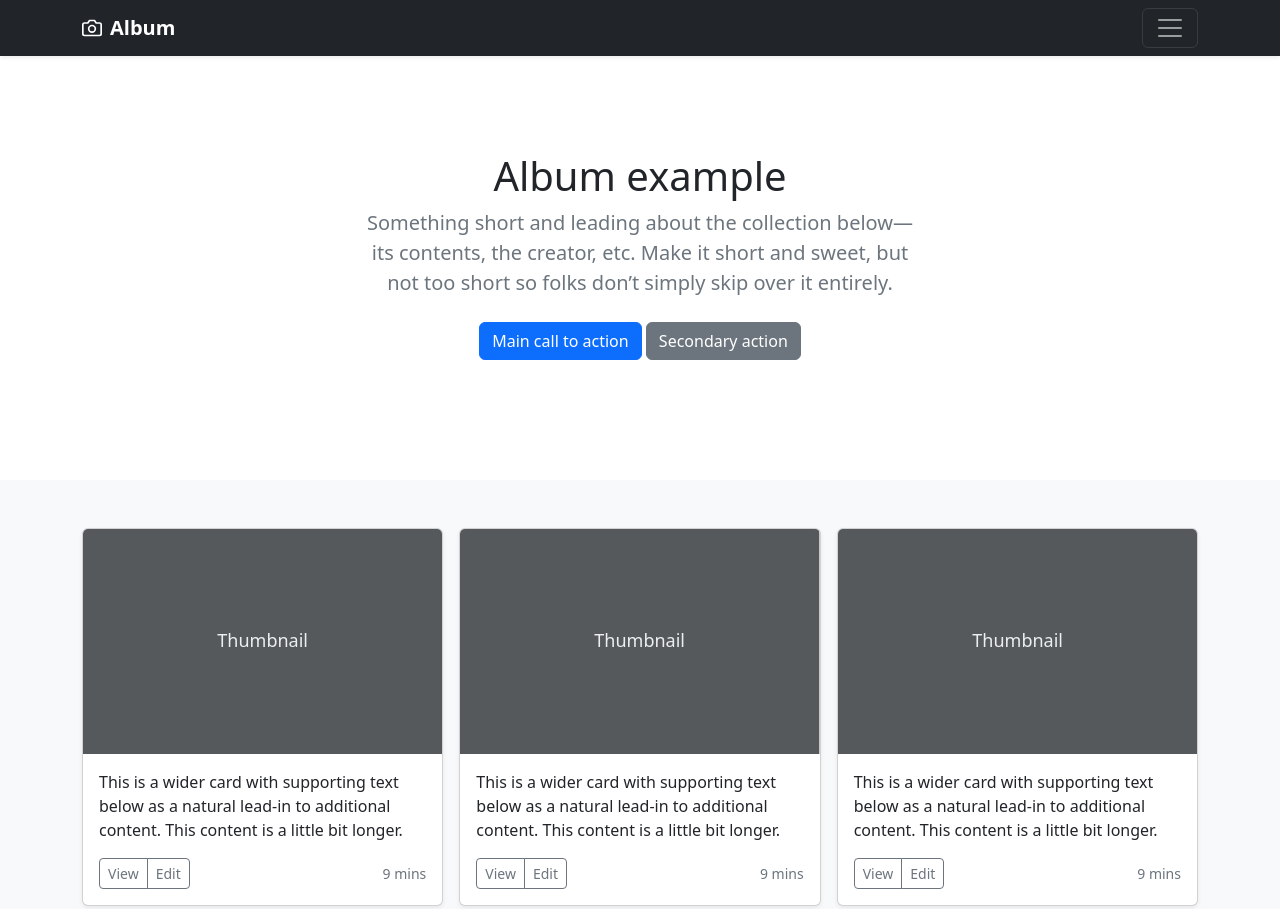
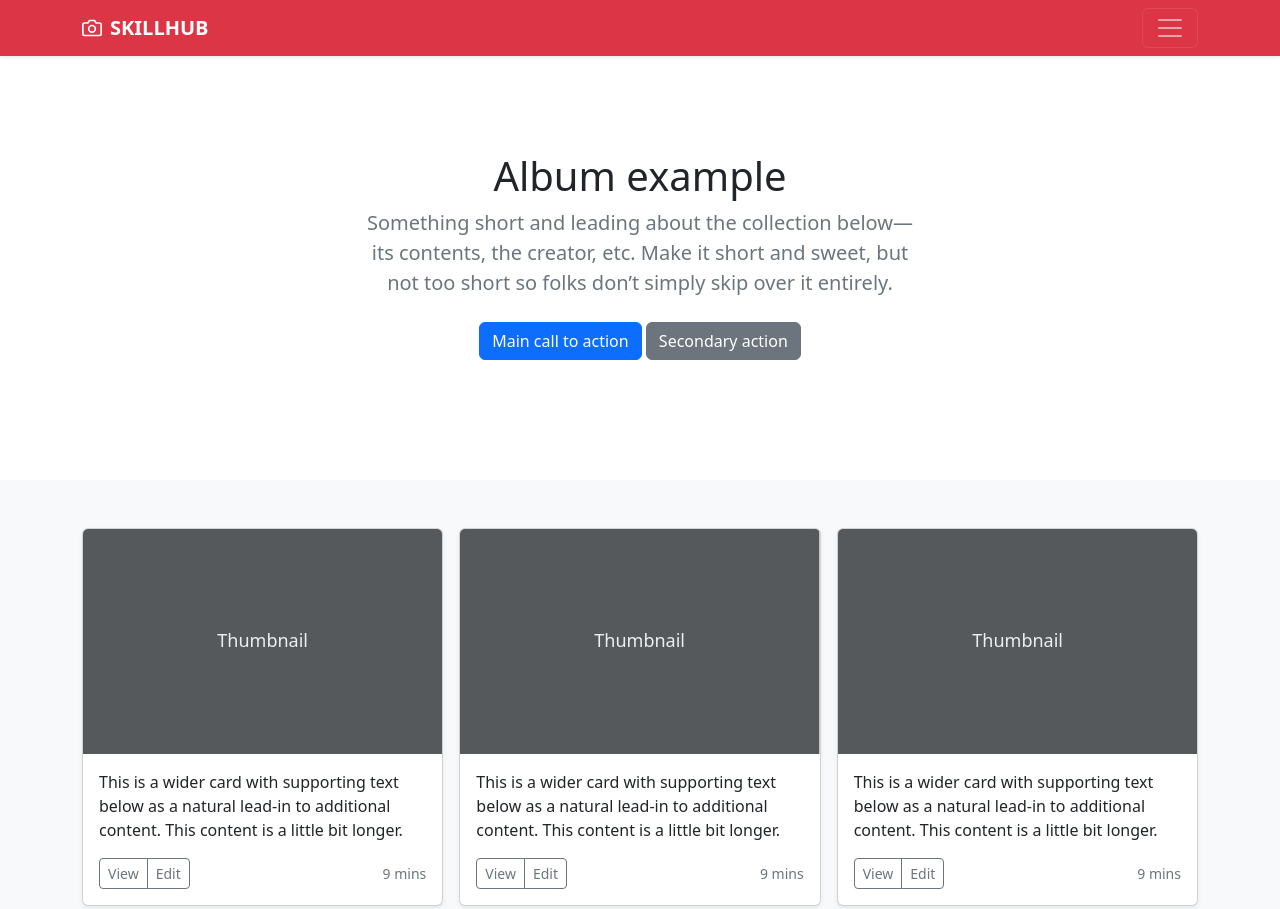
Before and after one commit to akashskillhub/photoshop, a plain HTML site: page index.html in a window 1280 px wide. Shown: the top 909 px of the page. Drawn offline with nearby package versions, Linux system fonts and the light colour scheme.

Commit message:
update color

```diff
--- a/index.html
+++ b/index.html
@@ -94,7 +94,7 @@
                 </div>
             </div>
         </div>
-        <div class="navbar navbar-dark bg-dark shadow-sm">
+        <div class="navbar navbar-dark bg-danger shadow-sm">
             <div class="container">
                 <a href="#" class="navbar-brand d-flex align-items-center">
                     <svg xmlns="http://www.w3.org/2000/svg" width="20" height="20" fill="none" stroke="currentColor"
@@ -103,7 +103,7 @@
                         <path d="M23 19a2 2 0 0 1-2 2H3a2 2 0 0 1-2-2V8a2 2 0 0 1 2-2h4l2-3h6l2 3h4a2 2 0 0 1 2 2z" />
                         <circle cx="12" cy="13" r="4" />
                     </svg>
-                    <strong>Album</strong>
+                    <strong>SKILLHUB</strong>
                 </a>
                 <button class="navbar-toggler" type="button" data-bs-toggle="collapse" data-bs-target="#navbarHeader"
                     aria-controls="navbarHeader" aria-expanded="false" aria-label="Toggle navigation">
```
